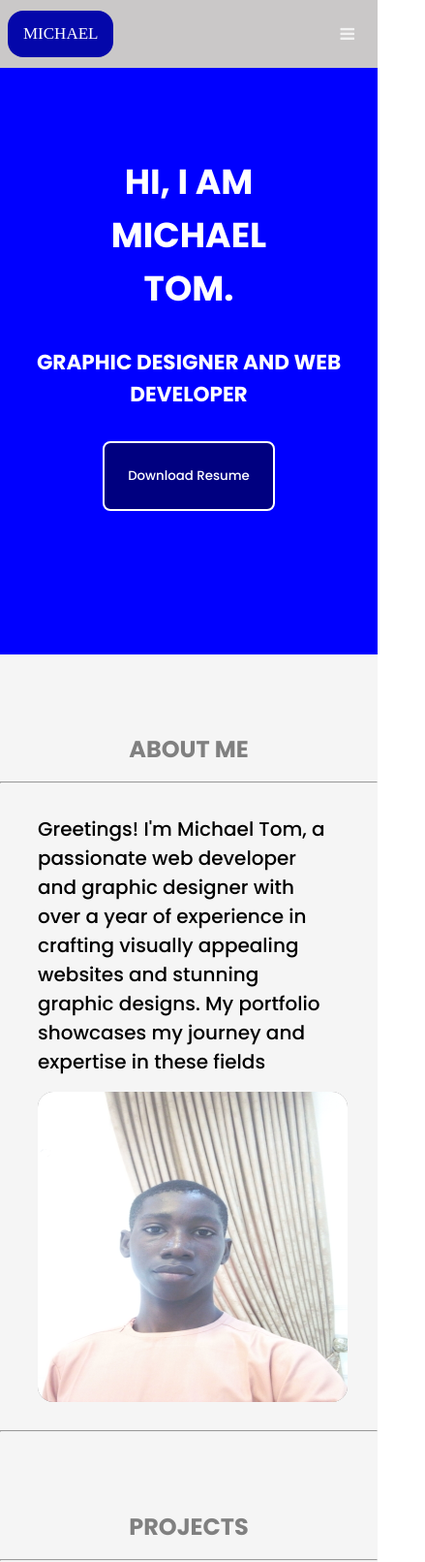
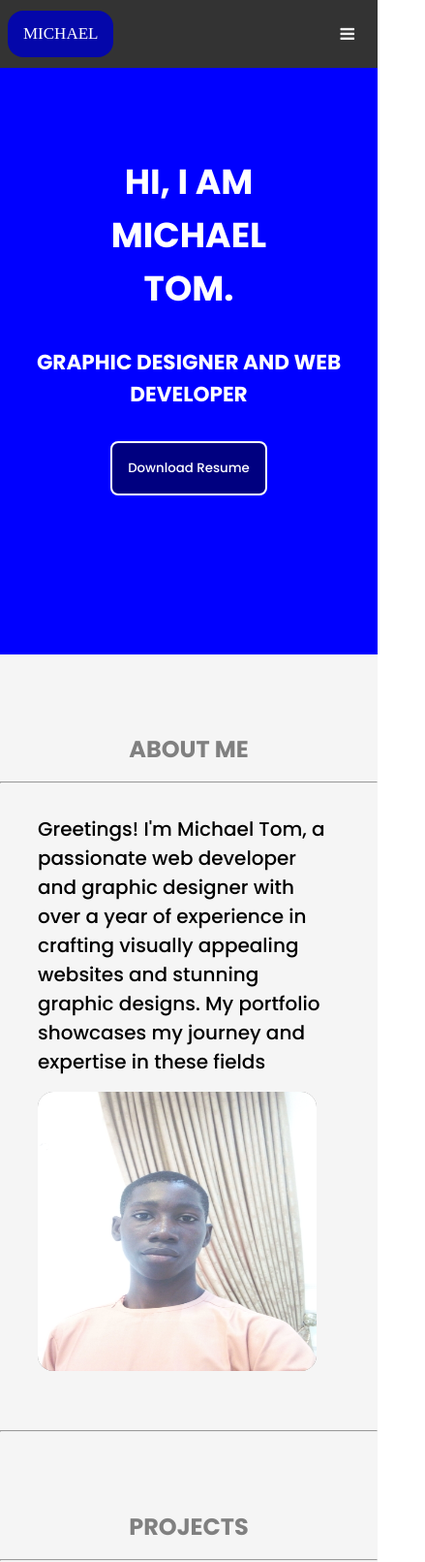
Before and after one commit to Michael-T55/portfolio, a plain HTML site: page index.html in a window 390 px wide. Shown: the top 1611 px of the page at 97% size, 439 px wide, since content can reach past the window. Drawn offline with Linux system fonts and the light colour scheme.

Commit message:
more on responsivenes

```diff
--- a/index.html
+++ b/index.html
@@ -50,7 +50,7 @@
       <div class="head_parent" id="home">
         <h1>HI, I AM <br />MICHAEL <br />TOM.</h1>
         <h2 class="second-line">GRAPHIC DESIGNER AND WEB DEVELOPER</h2>
-        <button class="btn">Download Resume</button>
+        <button class="btn drbtn">Download Resume</button>
       </div>
     </header>
 
@@ -135,6 +135,7 @@
       </div>
 
       <div class="ccts">
+
         <div class="pci_container">
           <div class="incc">
             <div><input type="text" placeholder="Name*" class="inc_1" /></div>
--- a/style.css
+++ b/style.css
@@ -119,6 +119,7 @@ header {
   width: 80%;
   display: flex;
   gap: 4rem;
+  justify-content: center;
 
   margin: 0 auto;
   text-align: left;
@@ -228,7 +229,7 @@ header {
 
 .ccts {
   display: flex;
-  width: 80%;
+  width: 100%;
   /* background-color: blue; */
   justify-content: center;
   margin: 0 auto;
@@ -253,6 +254,7 @@ footer {
 
   header{
     height: 80vh;
+    padding-bottom: 2rem;
   }
 
   .head_parent {
@@ -270,6 +272,12 @@ footer {
     font-size: larger;
   }
 
+  .drbtn{
+  padding: 1rem;
+  border-radius: 0.5rem;
+  color: white;
+  }
+
   .subheads {
     display: block;
     text-align: left;
@@ -277,8 +285,8 @@ footer {
   }
 
   .mypic {
-    width: 20rem;
-    height: 20rem;
+    width: 18rem;
+    height: 18rem;
     background-color: gray;
     margin-top: 1rem;
     padding-bottom: 0rem;
@@ -343,6 +351,13 @@ footer {
     height: 80rem;
   }
 
+  .pci_container{
+    padding-left: 1rem;
+  }
+
+  .cctsub{
+    padding-left: 1rem;
+  }
   .inc_1 {
     width: 20rem;
     height: 4rem;
--- a/test.css
+++ b/test.css
@@ -1,7 +1,7 @@
 
 .topnav {
   overflow: hidden;
-  background-color:#cac8c8;
+  background-color:#333;
 }
 
 .topnav a {
@@ -30,7 +30,7 @@
 
 @media screen and (max-width: 600px) {
   .topnav a:not(:first-child) {
-    display: none;
+    display: none; /*none*/
   }
   .topnav a.icon {
     float: right;
```
